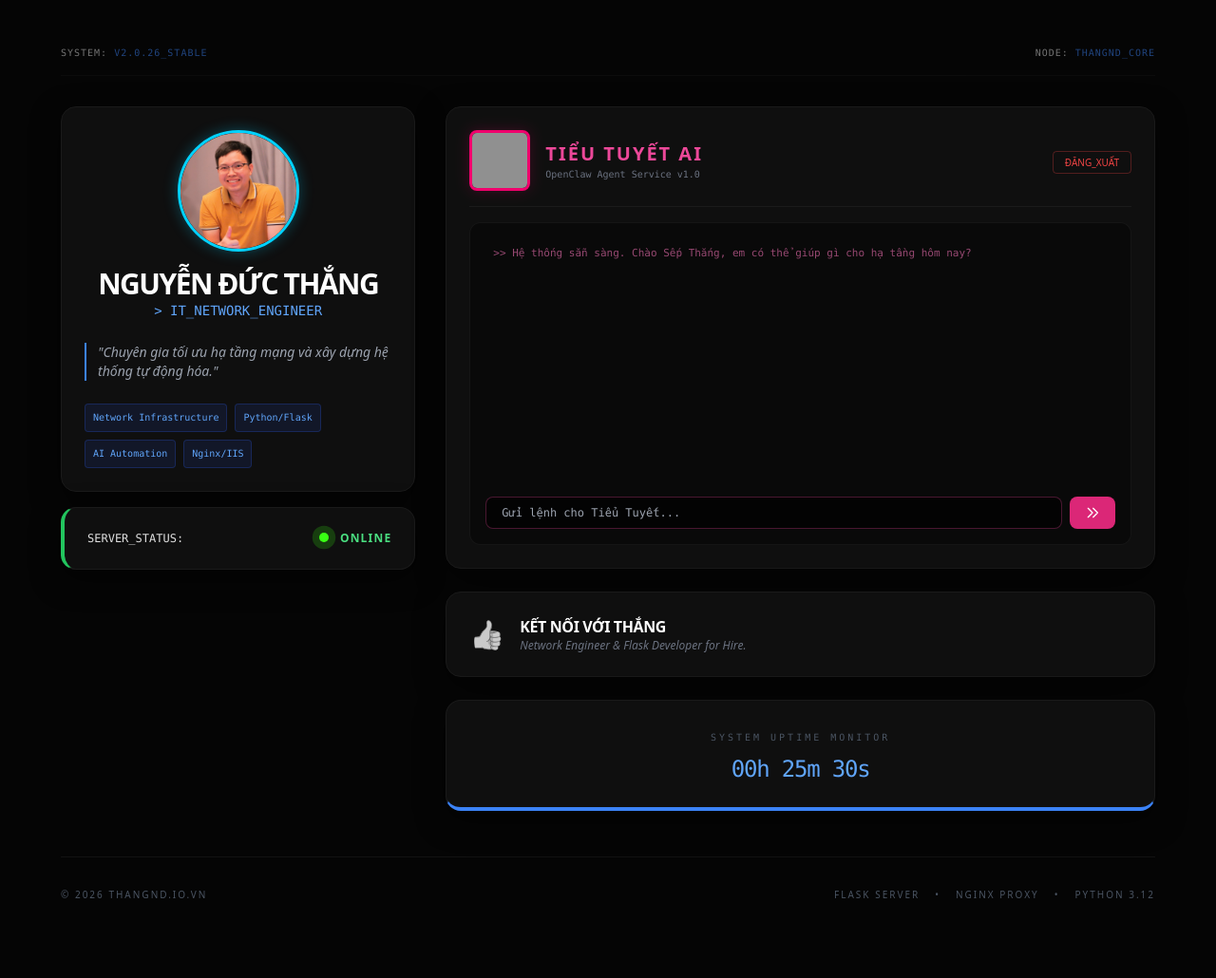
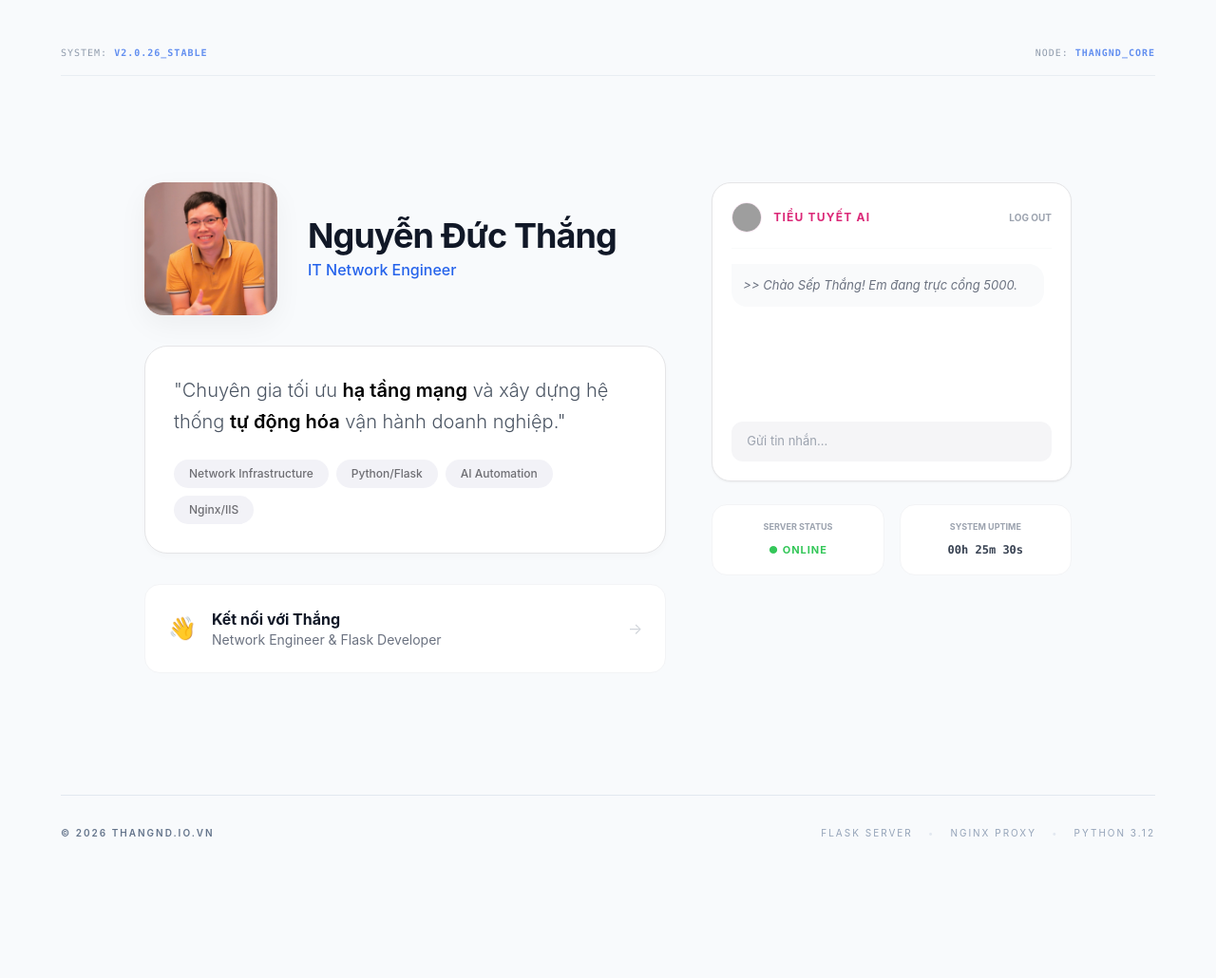
Before and after one commit to ducthangqtm/thangnd.io.vn, a Flask app: page / in a window 1280 px wide. Shown: the whole page at 95% size. After the commit the page ends 881 px from the top, so only its background shows below. Run offline with Flask 3, Linux system fonts and the light colour scheme; the visitor is signed in with stand-in values (Sample User, id 1); some libraries are stand-ins or nearby versions; grey boxes are pictures that could not be loaded.

Commit message:
sua lai giao dien

```diff
--- a/app/routes.py
+++ b/app/routes.py
@@ -8,7 +8,7 @@ OPENCLAW_TOKEN = '3a65af5e56fe234825f6354c2db4fa130eaa2523dcc96c7d'
 @app.route('/')
 def index():
     skills = ['Network Infrastructure', 'Python/Flask', 'AI Automation', 'Nginx/IIS']
-    return render_template('index.html', title='Nguyễn Đức Thắng | Portfolio', skills=skills)
+    return render_template('index.html', title='Nguyễn Đức Thắng', skills=skills)
 
 @app.route('/login', methods=['GET', 'POST'])
 def login():
--- a/app/static/css/style.css
+++ b/app/static/css/style.css
@@ -1,89 +1,84 @@
-/* --- BIẾN ĐỊNH DẠNG (VARIABLES) --- */
 :root {
-  --primary: #00d2ff; /* Blue Cyber */
-  --secondary: #ff007a; /* Pink Tiểu Tuyết */
-  --bg: #050505; /* Đen sâu */
-  --card-bg: #0f0f0f; /* Màu nền ô */
-  --text: #e0e0e0;
+  --bg-body: #f8f9fa;
+  --card-white: #ffffff;
+  --text-dark: #1d1d1f;
+  --text-muted: #6e6e73;
+  --accent-blue: #0066cc;
+  --border-light: #e5e5e7;
 }
 
-/* --- CẤU HÌNH CHUNG --- */
 body {
-  background-color: var(--bg);
-  color: var(--text);
-  line-height: 1.6;
-  overflow-x: hidden;
+  background-color: var(--bg-body);
+  color: var(--text-dark);
+  font-family: -apple-system, BlinkMacSystemFont, "Inter", sans-serif;
+  -webkit-font-smoothing: antialiased;
 }
 
-/* --- HIỆU ỨNG CARD CYBERPUNK --- */
-.card-cyber {
-  background: var(--card-bg);
-  border: 1px solid #1a1a1a;
-  border-radius: 16px;
-  padding: 24px;
-  transition: all 0.4s cubic-bezier(0.175, 0.885, 0.32, 1.275);
-  position: relative;
-  box-shadow: 0 10px 30px rgba(0, 0, 0, 0.5);
+/* Ảnh Profile vuông bo góc hiện đại */
+.profile-img {
+  width: 140px;
+  height: 140px;
+  border-radius: 20px;
+  object-cover: cover;
+  box-shadow: 0 10px 30px rgba(0, 0, 0, 0.05);
 }
 
-.card-cyber:hover {
-  border-color: var(--primary);
-  transform: translateY(-5px);
-  box-shadow: 0 0 20px rgba(0, 210, 255, 0.15);
+/* Card trắng tinh khiết */
+.card-minimal {
+  background: var(--card-white);
+  border: 1px solid var(--border-light);
+  border-radius: 24px;
+  padding: 30px;
+  box-shadow: 0 4px 6px rgba(0, 0, 0, 0.02);
 }
 
-/* --- XỬ LÝ ẢNH NÉT CĂNG (FIX MỜ) --- */
-.profile-img {
-  border: 3px solid var(--primary);
-  box-shadow: 0 0 15px rgba(0, 210, 255, 0.3);
-  object-fit: cover;
-  image-rendering: -webkit-optimize-contrast; /* Giúp ảnh nét hơn trên trình duyệt */
+/* Skill tags kiểu nhẹ nhàng */
+.skill-tag {
+  background: #f2f2f7;
+  color: var(--text-muted);
+  padding: 6px 16px;
+  border-radius: 50px;
+  font-size: 12px;
+  font-weight: 500;
 }
 
-.tt-img {
-  border: 3px solid var(--secondary);
-  box-shadow: 0 0 15px rgba(255, 0, 122, 0.2);
-  object-fit: cover;
-  filter: brightness(0.9) contrast(1.1); /* Tăng độ sâu cho ảnh Tiểu Tuyết */
+/* Khung chat Tiểu Tuyết thu nhỏ */
+.ai-widget {
+  background: #ffffff;
+  border: 1px solid var(--border-light);
+  border-radius: 20px;
+  padding: 20px;
 }
 
-/* --- TRẠNG THÁI HỆ THỐNG --- */
-.status-pulse {
-  width: 10px;
-  height: 10px;
-  background: #39ff14;
-  border-radius: 50%;
-  display: inline-block;
-  margin-right: 8px;
-  animation: pulse-green 2s infinite;
+.chat-box {
+  height: 150px;
+  overflow-y: auto;
+  font-size: 13px;
+  color: var(--text-muted);
+  line-height: 1.6;
 }
 
-@keyframes pulse-green {
-  0% {
-    box-shadow: 0 0 0 0 rgba(57, 255, 20, 0.7);
-  }
-  70% {
-    box-shadow: 0 0 0 10px rgba(57, 255, 20, 0);
-  }
-  100% {
-    box-shadow: 0 0 0 0 rgba(57, 255, 20, 0);
-  }
+.chat-input {
+  width: 100%;
+  background: #f5f5f7;
+  border: 1px solid transparent;
+  border-radius: 12px;
+  padding: 10px 15px;
+  font-size: 13px;
+  transition: all 0.2s;
 }
 
-/* --- RESPONSIVE FIX (CHO MOBILE) --- */
-@media (max-width: 768px) {
-  .card-cyber {
-    padding: 16px;
-  }
-
-  /* Đảm bảo ảnh không bao giờ bị đè */
-  .flex-col-reverse-mobile {
-    display: flex;
-    flex-direction: column-reverse;
-  }
+.chat-input:focus {
+  outline: none;
+  border-color: var(--accent-blue);
+  background: #fff;
 }
 
-/* --- HIỆU ỨNG CHỮ MONO --- */
-.font-mono {
-  font-family: "Fira Code", "Courier New", monospace;
+/* Uptime & Status */
+.status-pill {
+  font-size: 11px;
+  font-weight: 700;
+  text-transform: uppercase;
+  letter-spacing: 1px;
+  color: #34c759;
 }
--- a/app/templates/base.html
+++ b/app/templates/base.html
@@ -16,31 +16,37 @@
       rel="stylesheet"
       href="{{ url_for('static', filename='css/style.css') }}"
     />
+
     <link
       rel="icon"
       type="image/png"
       href="{{ url_for('static', filename='img/logo.png') }}"
     />
-
     <link
       rel="apple-touch-icon"
       href="{{ url_for('static', filename='img/logo.png') }}"
     />
-
     <link
       rel="shortcut icon"
       href="{{ url_for('static', filename='img/logo.png') }}"
     />
   </head>
-  <body class="min-h-screen p-4 md:p-12 flex flex-col items-center">
+
+  <body
+    class="bg-slate-50 text-slate-900 min-h-screen p-4 md:p-12 flex flex-col items-center selection:bg-blue-100"
+  >
     <div
-      class="w-full max-w-6xl mb-8 flex justify-between items-center border-b border-white/5 pb-4 opacity-50"
+      class="w-full max-w-6xl mb-8 flex justify-between items-center border-b border-slate-200 pb-4 opacity-70"
     >
-      <div class="text-[10px] font-mono tracking-widest uppercase">
-        System: <span class="text-blue-500">v2.0.26_Stable</span>
+      <div
+        class="text-[10px] font-mono tracking-widest uppercase text-slate-500"
+      >
+        System: <span class="text-blue-600 font-bold">v2.0.26_Stable</span>
       </div>
-      <div class="text-[10px] font-mono tracking-widest uppercase">
-        Node: <span class="text-blue-500">THANGND_CORE</span>
+      <div
+        class="text-[10px] font-mono tracking-widest uppercase text-slate-500"
+      >
+        Node: <span class="text-blue-600 font-bold">THANGND_CORE</span>
       </div>
     </div>
 
@@ -49,14 +55,14 @@
     </main>
 
     <footer
-      class="mt-12 py-8 border-t border-white/5 w-full max-w-6xl flex flex-col md:flex-row justify-between items-center text-gray-600 text-[10px] uppercase tracking-[0.2em] gap-4"
+      class="mt-12 py-8 border-t border-slate-200 w-full max-w-6xl flex flex-col md:flex-row justify-between items-center text-slate-400 text-[10px] uppercase tracking-[0.2em] gap-4"
     >
-      <div>&copy; 2026 THANGND.IO.VN</div>
+      <div class="font-semibold text-slate-500">&copy; 2026 THANGND.IO.VN</div>
       <div class="flex gap-4">
         <span>Flask Server</span>
-        <span>•</span>
+        <span class="text-slate-200">•</span>
         <span>Nginx Proxy</span>
-        <span>•</span>
+        <span class="text-slate-200">•</span>
         <span>Python 3.12</span>
       </div>
     </footer>
--- a/app/templates/index.html
+++ b/app/templates/index.html
@@ -1,152 +1,126 @@
 {% extends "base.html" %} {% block content %}
-<div class="flex flex-col md:flex-row gap-8 items-start">
-  <div class="w-full md:w-1/3 sticky top-10">
-    <div class="card-cyber text-center">
+<div class="max-w-5xl mx-auto px-6 py-20">
+  <div class="grid grid-cols-1 lg:grid-cols-12 gap-12 items-start">
+    <div class="lg:col-span-7 space-y-8">
+      <div class="flex flex-col md:flex-row items-center gap-8">
         <img
           src="{{ url_for('static', filename='img/thangnd.png') }}"
-        class="w-32 h-32 rounded-full mx-auto mb-4 profile-img object-cover"
+          class="profile-img"
         />
-      <h1 class="text-3xl font-bold text-white uppercase tracking-tighter">
-        NGUYỄN ĐỨC THẮNG
+        <div class="text-center md:text-left">
+          <h1 class="text-4xl font-bold tracking-tight text-gray-900">
+            Nguyễn Đức Thắng
           </h1>
-      <p class="text-blue-400 text-sm font-mono mb-6">> IT_NETWORK_ENGINEER</p>
+          <p class="text-blue-600 font-medium mt-1">IT Network Engineer</p>
+        </div>
+      </div>
 
-      <div class="text-left space-y-4 text-sm text-gray-400">
-        <p class="border-l-2 border-blue-500 pl-3 italic">
-          "Chuyên gia tối ưu hạ tầng mạng và xây dựng hệ thống tự động hóa."
+      <div class="card-minimal">
+        <p class="text-xl text-gray-600 leading-relaxed font-light">
+          "Chuyên gia tối ưu
+          <span class="text-black font-semibold">hạ tầng mạng</span> và xây dựng
+          hệ thống <span class="text-black font-semibold">tự động hóa</span> vận
+          hành doanh nghiệp."
         </p>
-        <div class="flex flex-wrap gap-2 pt-2">
+
+        <div class="flex flex-wrap gap-2 mt-6">
           {% for skill in skills %}
-          <span
-            class="bg-blue-900/20 text-blue-400 px-2 py-1 rounded border border-blue-900/50 text-[10px] font-mono"
-          >
-            {{ skill }}
-          </span>
+          <span class="skill-tag">{{ skill }}</span>
           {% endfor %}
         </div>
       </div>
+
+      <a
+        href="#"
+        class="flex items-center justify-between p-6 bg-white border border-gray-100 rounded-2xl hover:shadow-md transition-shadow group"
+        id="btn-like"
+      >
+        <div class="flex items-center gap-4">
+          <span class="text-2xl">👋</span>
+          <div>
+            <h4 class="font-bold text-gray-900">Kết nối với Thắng</h4>
+            <p class="text-sm text-gray-500">
+              Network Engineer & Flask Developer
+            </p>
+          </div>
+        </div>
+        <span class="text-gray-300 group-hover:text-blue-600 transition-colors"
+          >→</span
+        >
+      </a>
     </div>
 
+    <div class="lg:col-span-5 space-y-6">
+      <div class="ai-widget shadow-sm">
         <div
-      class="card-cyber mt-4 flex items-center justify-between border-l-4 border-l-green-500"
+          class="flex items-center justify-between mb-4 pb-4 border-b border-gray-50"
         >
-      <span class="text-xs font-mono">SERVER_STATUS:</span>
-      <span class="text-green-400 text-xs font-bold tracking-widest uppercase">
-        <span class="status-pulse"></span> ONLINE
-      </span>
-    </div>
-  </div>
-
-  <div class="w-full md:w-2/3 space-y-6">
-    <div class="card-cyber overflow-hidden">
-      <div class="flex items-center gap-4 mb-4 pb-4 border-b border-white/5">
+          <div class="flex items-center gap-3">
             <img
               src="{{ url_for('static', filename='img/tieutuyet.png') }}"
-          class="w-16 h-16 rounded-lg tt-img object-cover"
+              class="w-8 h-8 rounded-full border border-pink-100"
             />
-        <div class="flex-1">
-          <h3 class="text-pink-500 font-bold text-xl uppercase tracking-widest">
-            TIỂU TUYẾT AI
-          </h3>
-          <p class="text-[10px] text-gray-500 font-mono">
-            OpenClaw Agent Service v1.0
-          </p>
+            <span
+              class="text-xs font-bold uppercase tracking-widest text-pink-600"
+              >Tiểu Tuyết AI</span
+            >
           </div>
-        <div>
           {% if session.get('logged_in') %}
           <a
             href="/logout"
-            class="text-[10px] text-red-500 border border-red-500/30 px-3 py-1 rounded hover:bg-red-500/10 transition"
-            >ĐĂNG_XUẤT</a
+            class="text-[10px] text-gray-400 hover:text-red-500 font-bold uppercase"
+            >Log out</a
           >
           {% else %}
           <a
             href="/login"
-            class="text-[10px] text-pink-500 border border-pink-500/30 px-3 py-1 rounded hover:bg-pink-500/10 transition"
-            >XÁC_THỰC</a
+            class="text-[10px] text-pink-500 hover:text-pink-600 font-bold uppercase"
+            >Auth</a
           >
           {% endif %}
         </div>
-      </div>
 
         {% if session.get('logged_in') %}
-      <div class="bg-black/40 rounded-xl p-4 border border-white/5">
+        <div id="chat-messages" class="chat-box mb-4 pr-2">
           <div
-          id="chat-messages"
-          class="h-64 overflow-y-auto font-mono text-[11px] space-y-3 mb-4 p-2 scrollbar-hide"
+            class="p-3 bg-gray-50 rounded-2xl rounded-tl-none italic text-gray-500"
           >
-          <div class="text-pink-400 opacity-60">
-            >> Hệ thống sẵn sàng. Chào Sếp Thắng, em có thể giúp gì cho hạ tầng
-            hôm nay?
+            >> Chào Sếp Thắng! Em đang trực cổng 5000.
           </div>
         </div>
-
-        <div class="relative flex gap-2">
         <input
           type="text"
           id="chat-input"
           onkeypress="if (event.key === 'Enter') sendMessage();"
-            placeholder="Gửi lệnh cho Tiểu Tuyết..."
-            class="flex-1 bg-black/60 border border-pink-500/30 rounded-lg px-4 py-2 text-xs text-pink-100 focus:outline-none focus:border-pink-500/50 transition-all font-mono"
+          placeholder="Gửi tin nhắn..."
+          class="chat-input"
         />
-          <button
-            onclick="sendMessage()"
-            class="bg-pink-600 hover:bg-pink-500 text-white px-4 py-2 rounded-lg transition active:scale-95"
-          >
-            <svg
-              xmlns="http://www.w3.org/2000/svg"
-              class="h-4 w-4"
-              fill="none"
-              viewBox="0 0 24 24"
-              stroke="currentColor"
-            >
-              <path
-                stroke-linecap="round"
-                stroke-linejoin="round"
-                stroke-width="2"
-                d="M13 5l7 7-7 7M5 5l7 7-7 7"
-              />
-            </svg>
-          </button>
-        </div>
-      </div>
         {% else %}
-      <div class="py-12 text-center">
-        <p class="text-gray-500 italic text-sm mb-4">
-          "Chào Sếp Thắng! Em đang giám sát cổng 5000. Vui lòng xác thực để truy
-          cập hệ thống chat."
+        <p class="text-[11px] text-gray-400 text-center py-4">
+          Hệ thống chat đã khóa. Vui lòng xác thực.
         </p>
-        <div class="w-24 h-1 bg-pink-500/20 mx-auto rounded-full"></div>
-      </div>
         {% endif %}
       </div>
 
-    <div class="card-cyber group cursor-pointer" id="btn-like">
-      <div class="flex items-center gap-4">
+      <div class="grid grid-cols-2 gap-4">
         <div
-          class="text-3xl grayscale group-hover:grayscale-0 transition-all duration-500 transform group-hover:scale-110"
+          class="p-4 bg-white border border-gray-100 rounded-2xl text-center"
         >
-          👍
+          <p class="text-[9px] text-gray-400 uppercase font-bold mb-1">
+            Server Status
+          </p>
+          <span class="status-pill">● Online</span>
         </div>
-        <div>
-          <h4 class="text-white font-bold tracking-tight">KẾT NỐI VỚI THẮNG</h4>
-          <p class="text-xs text-gray-500 italic">
-            Network Engineer & Flask Developer for Hire.
+        <div
+          class="p-4 bg-white border border-gray-100 rounded-2xl text-center"
+        >
+          <p class="text-[9px] text-gray-400 uppercase font-bold mb-1">
+            System Uptime
           </p>
+          <span id="uptime" class="text-xs font-mono font-bold text-gray-700"
+            >00:00:00</span
+          >
         </div>
-      </div>
-    </div>
-
-    <div class="card-cyber text-center py-6 border-b-4 border-b-blue-500">
-      <span
-        class="text-[10px] font-mono text-gray-600 uppercase tracking-[0.3em]"
-        >System Uptime Monitor</span
-      >
-      <div
-        id="uptime"
-        class="text-2xl font-mono text-blue-400 mt-2 tracking-tighter"
-      >
-        00:00:00
       </div>
     </div>
   </div>
```
Lines whose indentation alone changed are shown as unchanged.
